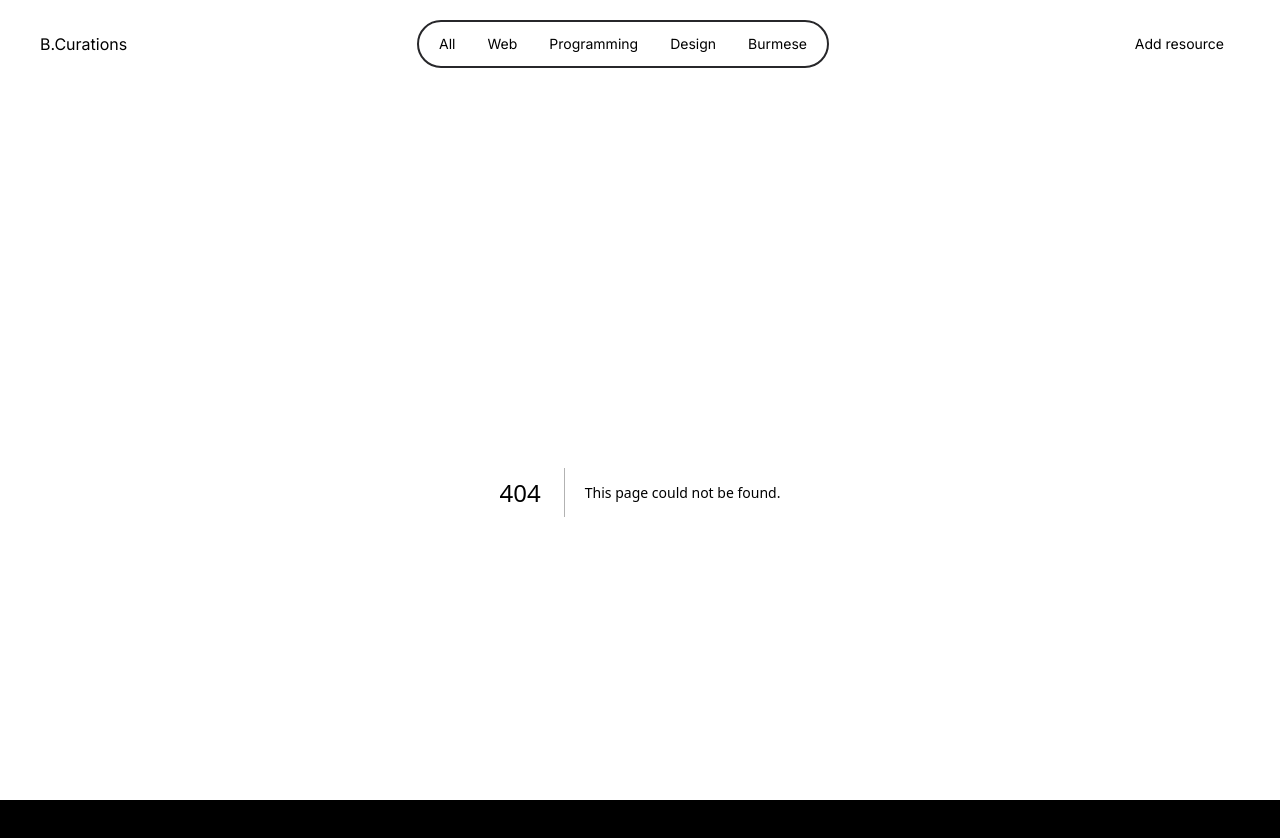
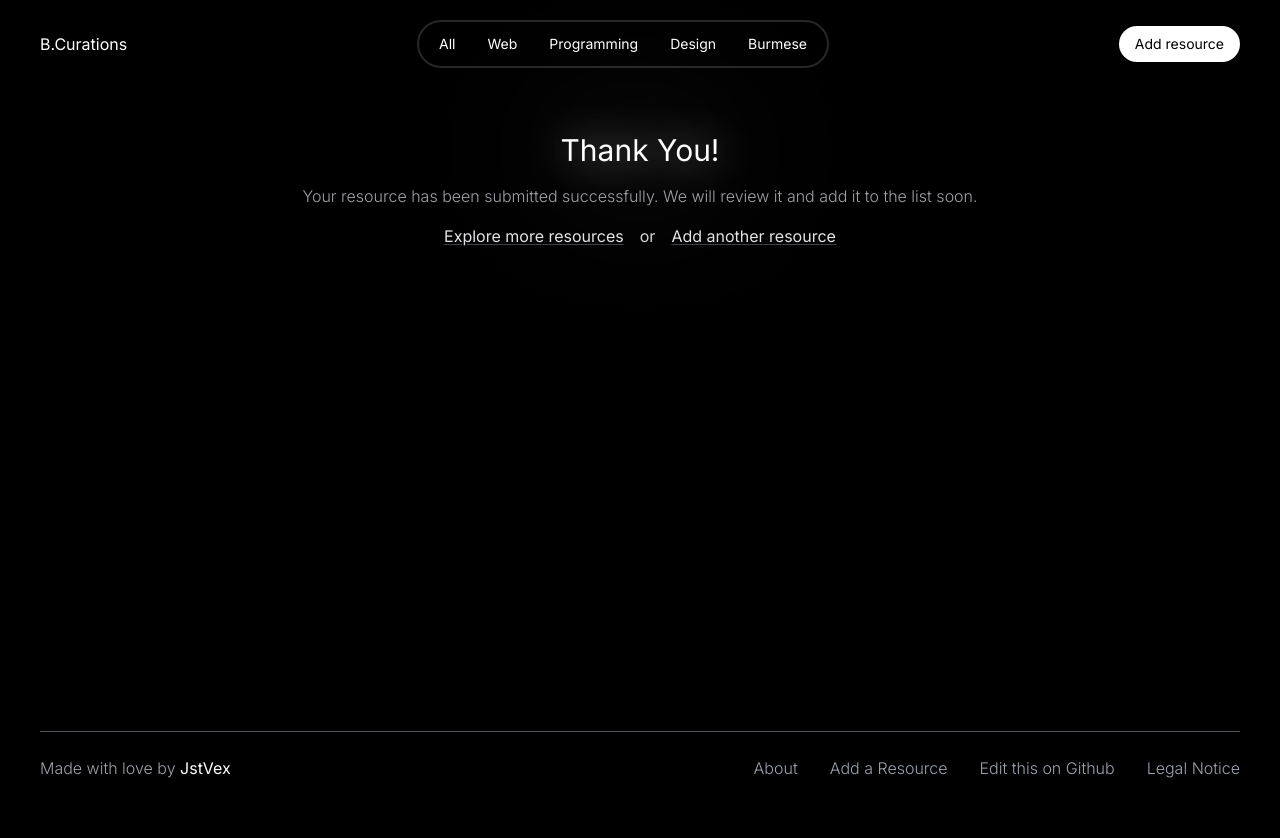
Before and after one commit to JstVex/curations, a Next.js app: page /success in a window 1280 px wide. Before the commit this address had no page. Shown: the top 838 px of the page. After the commit the page ends 812 px from the top, so only its background shows below. Built offline with nearby package versions, Linux system fonts and the light colour scheme.

Commit message:
Implement success message

```diff
--- /dev/null
+++ b/app/success/page.tsx
@@ -0,0 +1,31 @@
+import Main from "@/components/layout";
+import Link from "next/link";
+
+const Success = () => {
+    return (
+        <Main>
+            <div className="flex items-center justify-center mb-10 md:mb-16">
+                <div className="w-4/5 sm:w-2/3 flex flex-col text-center space-y-4">
+                    <h1 className="text-3xl text-center drop-shadow-glow">
+                        Thank You!
+                    </h1>
+                    <p className="text-base text-zinc-400 font-light">
+                        Your resource has been submitted successfully. We will review it and add it to the list soon.
+                    </p>
+                    <div className="flex justify-center mt-8">
+                        <Link href="/" className="text-zinc-200 underline underline-offset-2 decoration-zinc-700 cursor-pointer transition-colors hover:decoration-zinc-500">
+                            Explore more resources
+                        </Link>
+                        <span className="mx-4 text-zinc-300">or</span>
+                        <Link href="/submit" className="text-zinc-200 underline underline-offset-2 decoration-zinc-700 cursor-pointer transition-colors hover:decoration-zinc-500">
+                            Add another resource
+                        </Link>
+                    </div>
+                </div>
+
+            </div>
+        </Main>
+    );
+}
+
+export default Success;
```
